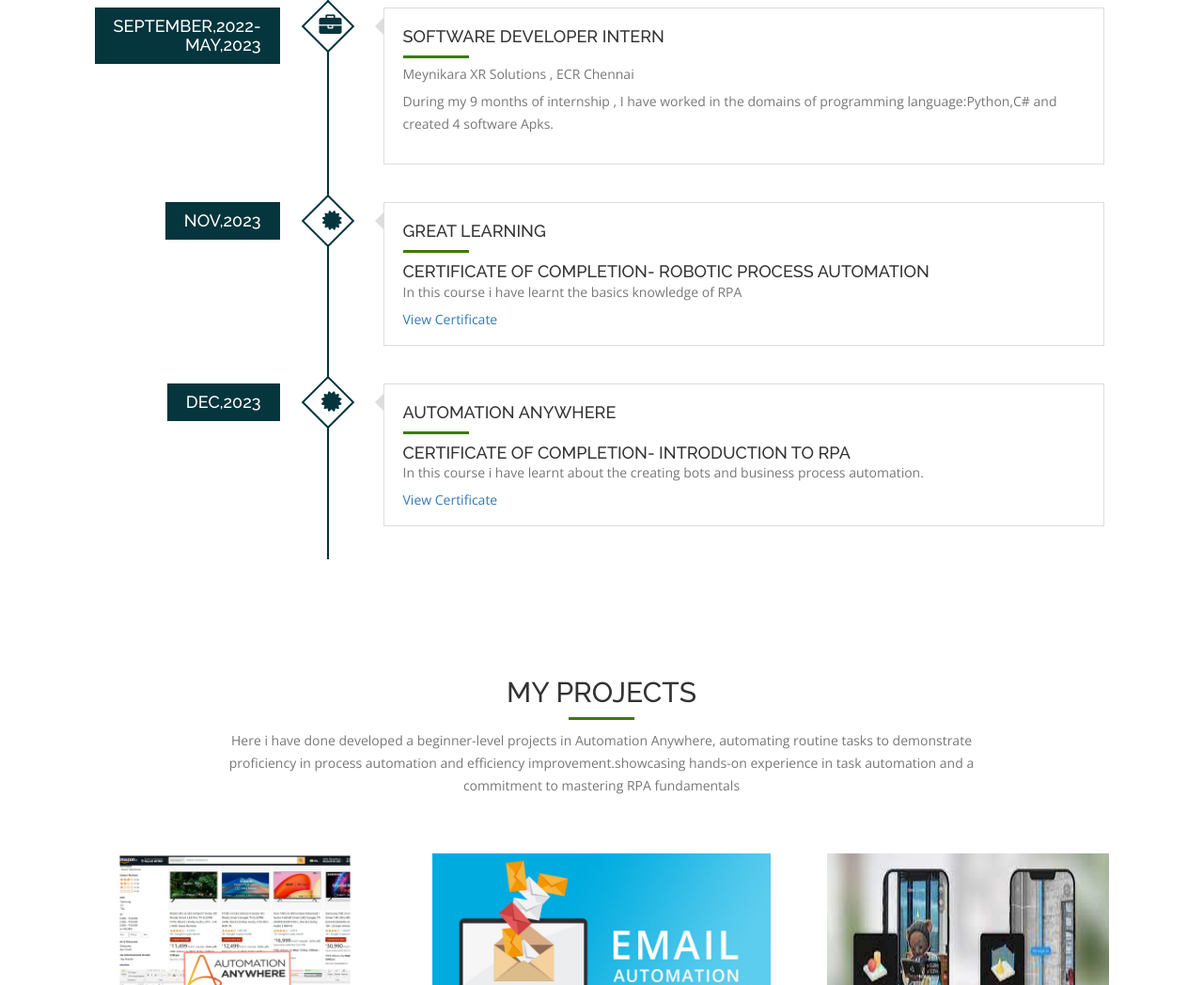
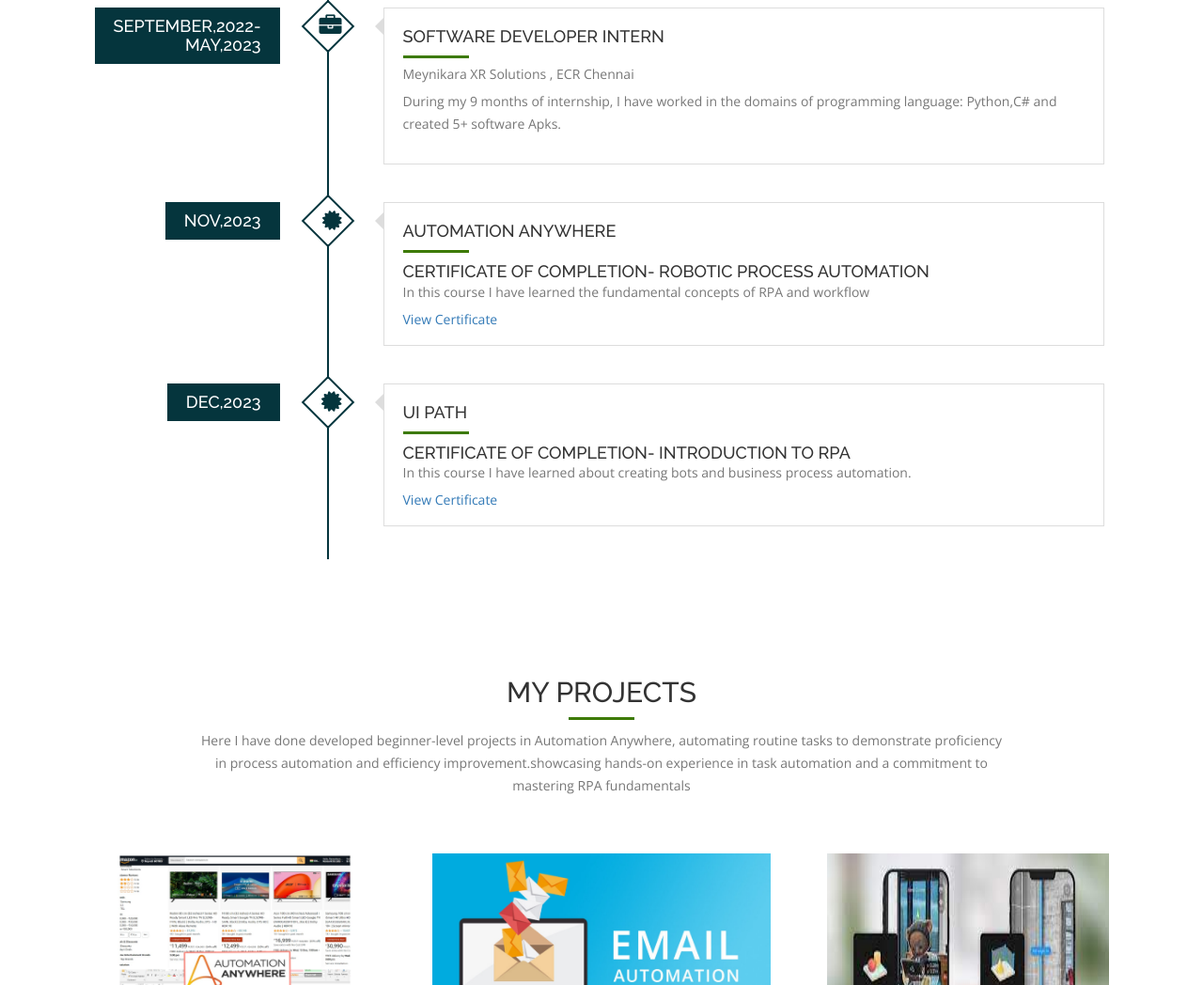
Before and after one commit to Naveensmart48/NaveenKumar_RPAPortfolio, a plain HTML site: page index.html in a window 1280 px wide. Shown: the part 2212-3260 px from the top of the page at 94% size. Drawn offline with nearby package versions, Linux system fonts and the light colour scheme.

Commit message:
Changed certificate contents /Update index.html

```diff
--- a/index.html
+++ b/index.html
@@ -161,7 +161,7 @@
 </div>
 <h2>Naveen kumar</h2>
 <div class="separator centered"></div>
-<p class="title"> Aspiring RPA Developer</p>
+<p class="title"> RPA Developer</p>
 </div>
 </div>
 </div>
@@ -277,7 +277,7 @@
 <h4>Software Developer Intern</h4>
 <div class="separator"></div>
 <p class="job-title">Meynikara XR Solutions , ECR Chennai</p>
-<p class="para"> During my 9 months of internship , I have worked in the domains of programming language:Python,C# and created 4 software Apks.</p>
+<p class="para"> During my 9 months of internship, I have worked in the domains of programming language: Python,C# and created 5+ software Apks.</p>
 </div>
 </div>
 </div>
@@ -288,8 +288,8 @@
 </div>
 <div class="col-sm-9 col-xs-12 event-right wow fadeInUp" data-wow-duration="1s" data-wow-offset="200">
 <div class="content-wrapper">
-<h4>Great Learning<div class="separator"></div>Certificate of completion- Robotic Process Automation</h4>
-<p class="para">In this course i have learnt the basics knowledge of RPA </p>
+<h4>Automation Anywhere<div class="separator"></div>Certificate of completion- Robotic Process Automation</h4>
+<p class="para">In this course I have learned the fundamental concepts of RPA and workflow</p>
 <a href="Naveenkumar_ RPA Certificate.pdf" target="_blank">View Certificate</a>
 
 </div>
@@ -303,8 +303,8 @@
 </div>
 <div class="col-sm-9 col-xs-12 event-right wow fadeInUp" data-wow-duration="1s" data-wow-offset="200">
 	<div class="content-wrapper">
-	<h4>Automation Anywhere<div class="separator"></div>Certificate of completion- Introduction to RPA</h4>
-<p class="para">In this course i have learnt about the creating bots and business process automation.</p>
+	<h4>UI Path<div class="separator"></div>Certificate of completion- Introduction to RPA</h4>
+<p class="para">In this course I have learned about creating bots and business process automation.</p>
 <a href="Naveenkumar RPA  Learning Certificate.pdf" target="_blank">View Certificate</a>
 
 </div>
@@ -324,7 +324,7 @@
 <div class="section-intro">
 <h2>My Projects</h2>
 <div class="separator centered"></div>
-<p class="para">Here i have done developed a beginner-level projects in Automation Anywhere, automating routine tasks to demonstrate proficiency in process automation and efficiency improvement.showcasing hands-on experience in task automation and a commitment to mastering RPA fundamentals</p>
+<p class="para">Here I have done developed beginner-level projects in Automation Anywhere, automating routine tasks to demonstrate proficiency in process automation and efficiency improvement.showcasing hands-on experience in task automation and a commitment to mastering RPA fundamentals</p>
 </div>
 </div>
 </div>
@@ -337,8 +337,8 @@
 </div>
 <div class="img-overlay">
 <div class="overlay-text">
-<h4>Web Scrapping Amazon online Tv's Data </h4>
-<p>Extracting datas from Amazon Website for online TV products using Automation 360 (RPA tool)</p>
+<h4>Web Scrapping Amazon Online Tv's Data </h4>
+<p>Extracting data from Amazon Website for online TV products using Automation 360 (RPA tool)</p>
 </div>
 </div>
 </div>
```
